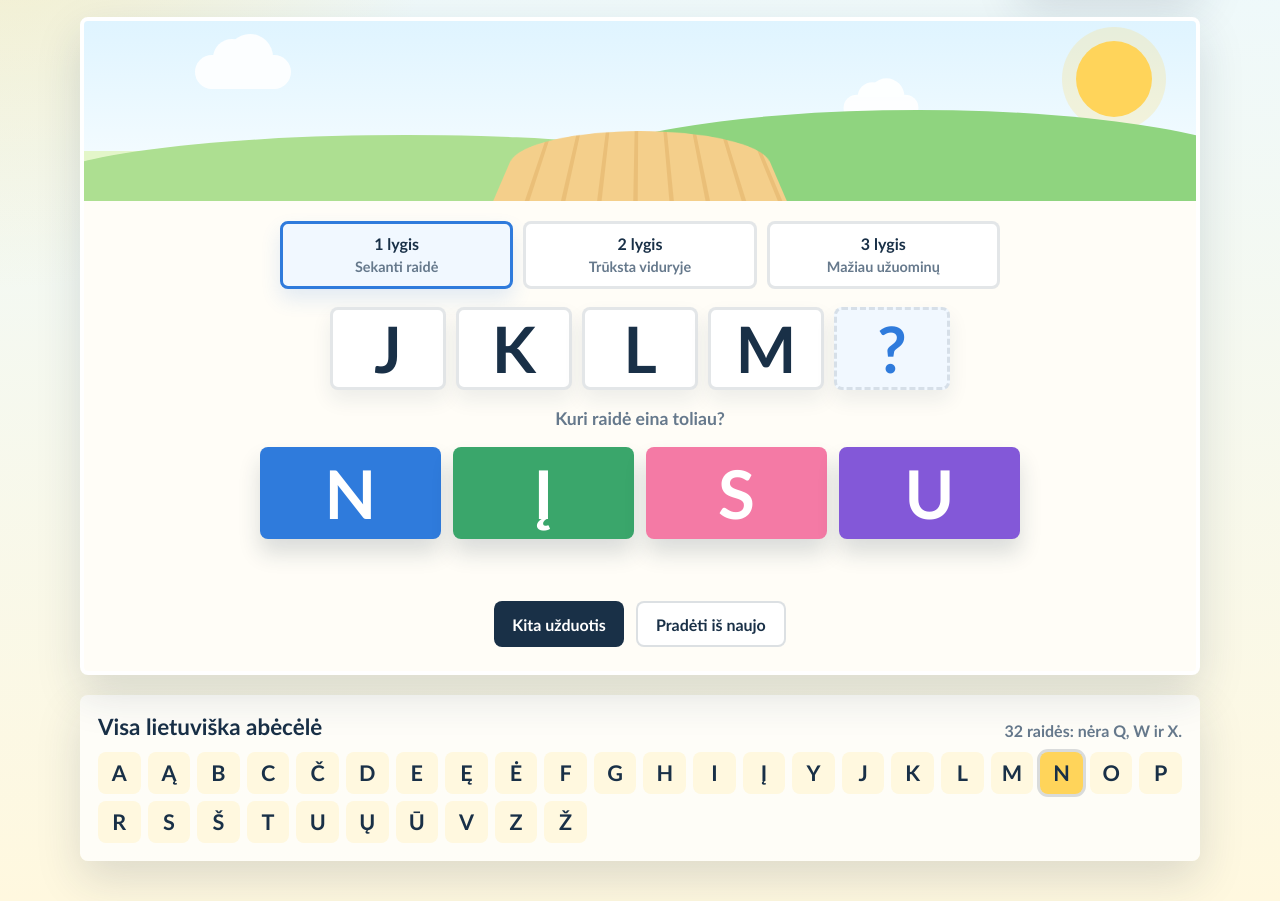
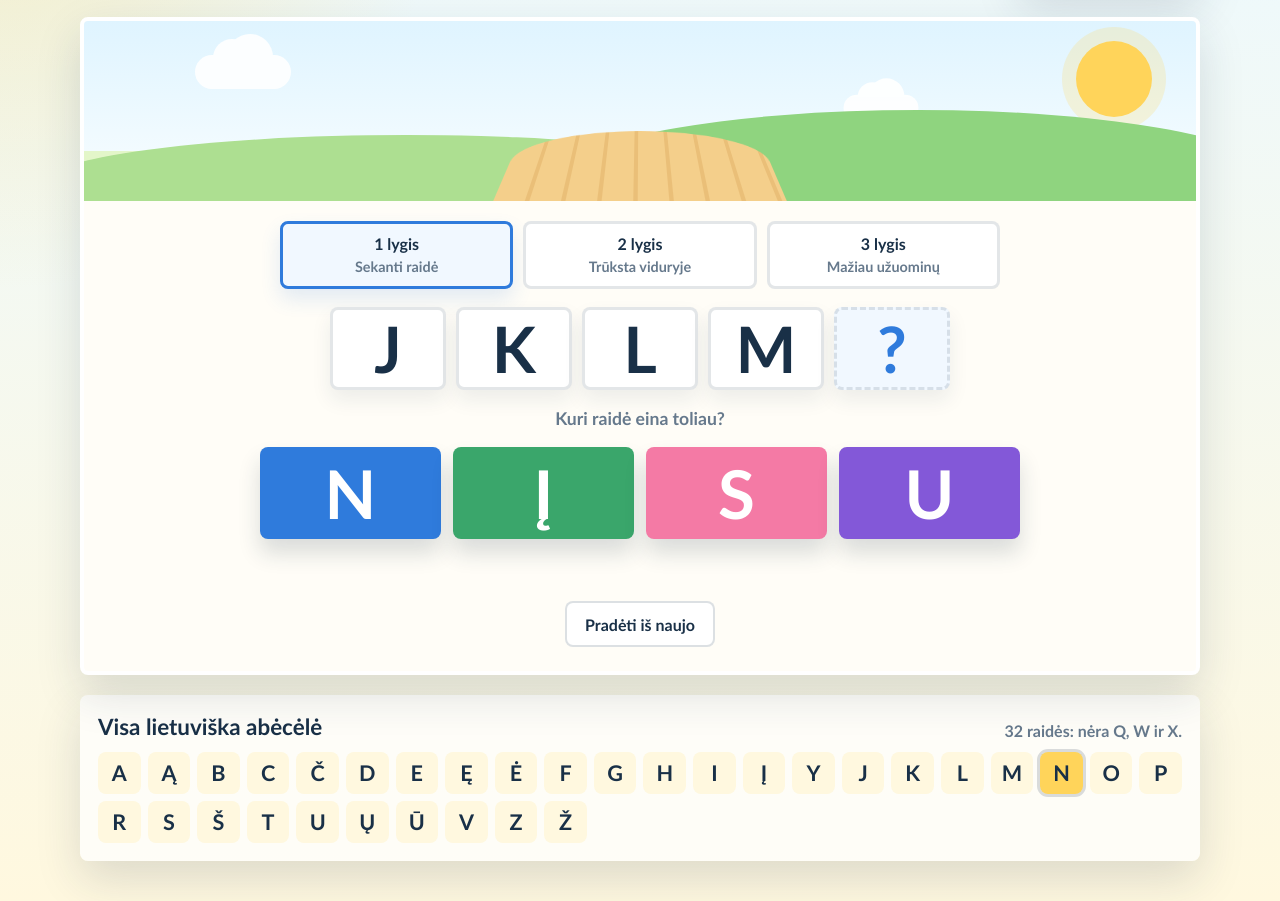
Before and after one commit to GintautasLuksas/lithuanian-alphabet-game, a plain HTML site: page index.html in a window 1280 px wide. Shown: the part 158-1059 px from the top of the page. Drawn offline with Linux system fonts and the light colour scheme.

Commit message:
Remove manual next button

```diff
--- a/app.js
+++ b/app.js
@@ -57,7 +57,6 @@ const levels = {
 const promptRow = document.querySelector("#promptRow");
 const choices = document.querySelector("#choices");
 const feedback = document.querySelector("#feedback");
-const nextButton = document.querySelector("#nextButton");
 const resetButton = document.querySelector("#resetButton");
 const scoreEl = document.querySelector("#score");
 const streakEl = document.querySelector("#streak");
@@ -205,8 +204,6 @@ levelButtons.forEach((button) => {
   });
 });
 
-nextButton.addEventListener("click", renderQuestion);
-
 resetButton.addEventListener("click", () => {
   score = 0;
   streak = 0;
--- a/index.html
+++ b/index.html
@@ -58,7 +58,6 @@
         <div class="feedback" id="feedback" role="status"></div>
 
         <div class="actions">
-          <button id="nextButton" type="button">Kita užduotis</button>
           <button class="secondary" id="resetButton" type="button">Pradėti iš naujo</button>
         </div>
       </section>
--- a/styles.css
+++ b/styles.css
@@ -382,12 +382,6 @@ h1 {
   cursor: pointer;
 }
 
-#nextButton {
-  border: 0;
-  background: var(--ink);
-  color: #ffffff;
-}
-
 .reference {
   margin-top: 20px;
   padding: 18px;
```
